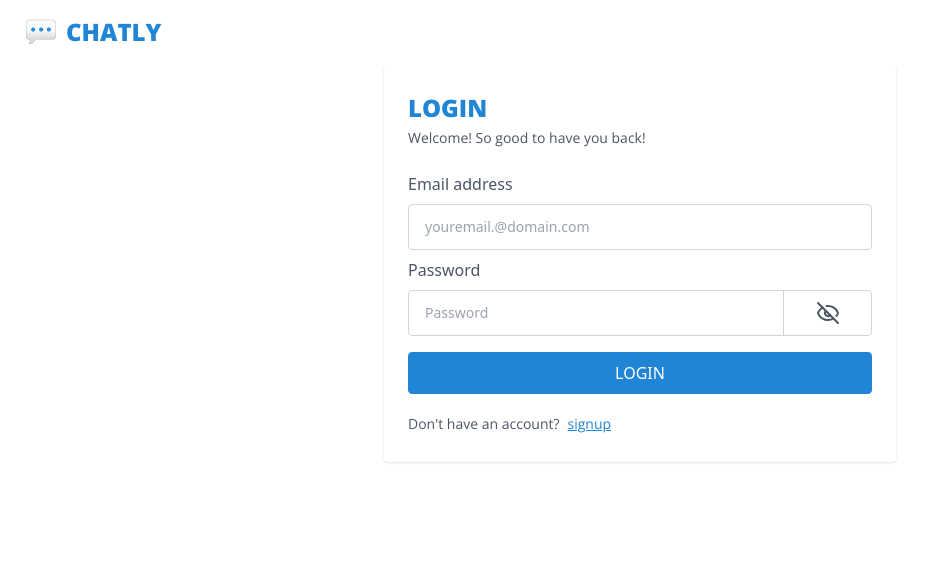
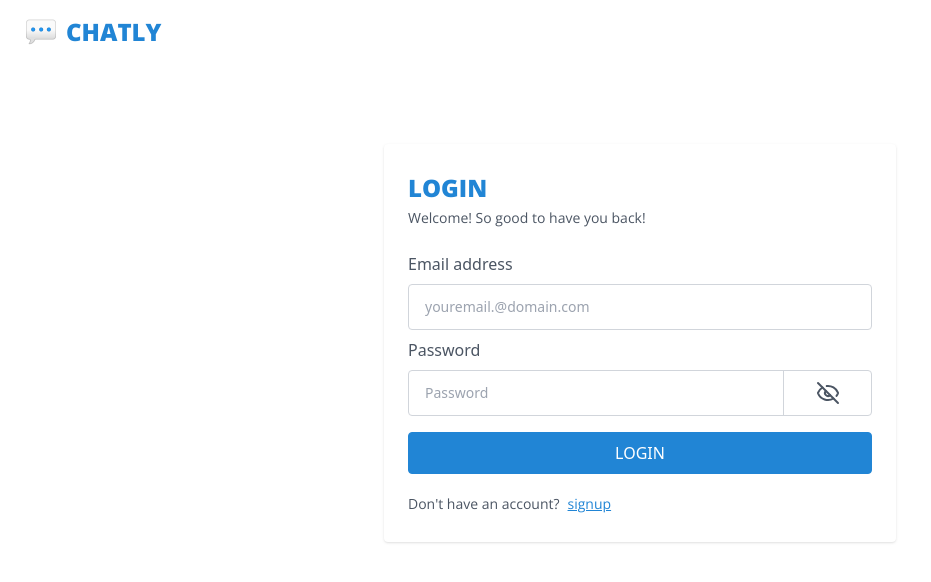
Before and after one commit to milan-sony/ReactChatApp, a React (Vite) app: page /login in a window 1280 px wide. Shown: the top 582 px of the page, without its empty margins (0-931 px from the left). Built offline with nearby package versions, Linux system fonts and the light colour scheme; no server answers.

Commit message:
style: login page container style issue fixed

```diff
--- a/src/pages/LoginPage/LoginPage.jsx
+++ b/src/pages/LoginPage/LoginPage.jsx
@@ -49,8 +49,8 @@ function LoginPage() {
 
     return (
         <>
-            <div className='w-full'>
-                <div className="contain py-16">
+            <div className='w-full h-screen'>
+                <div className="contain pt-36">
                     <div className="bg-white max-w-lg mx-auto shadow px-6 py-7 rounded overflow-hidden dark:bg-slate-900">
                         <h2 className="text-2xl uppercase font-black mb-1 font-Open-Sans text-custblue">Login</h2>
                         <p className="text-gray-600 mb-6 text-sm dark:text-white font-Open-Sans">Welcome! So good to have you back!</p>
```
